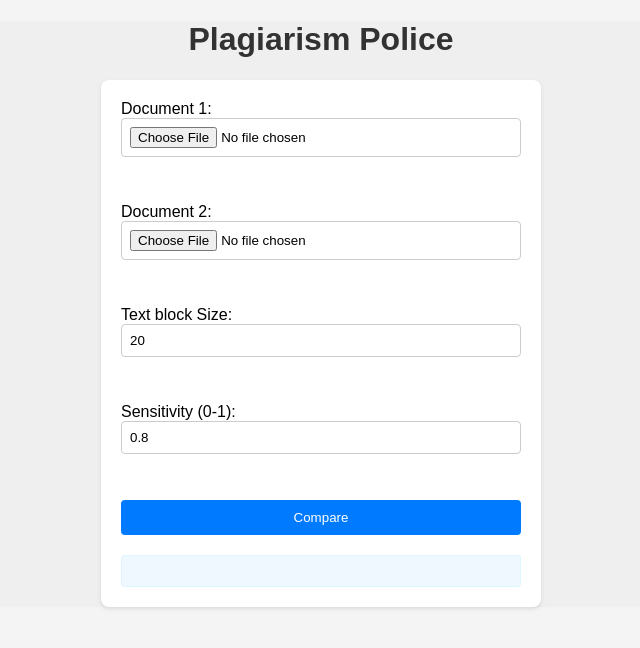
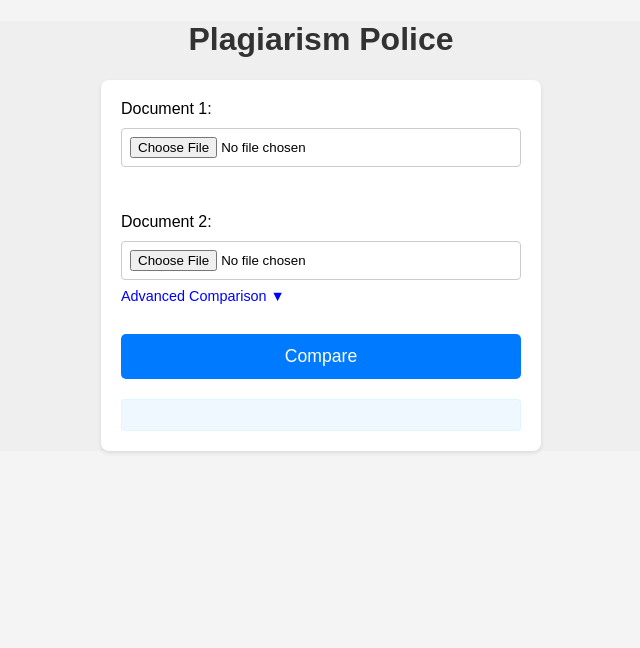
Before and after one commit to tataisaac/Plagiarism-Police, a Flask app: page / in a window 1280 px wide. Shown: the top 648 px of the page, without its empty margins (319-959 px from the left). Run offline with Flask 3, Linux system fonts and the light colour scheme.

Commit message:
Advanced Compare Option
Added an advance compare option so the user can compare with default optimal values or choose throe own window and threshold

```diff
--- a/static/style.css
+++ b/static/style.css
@@ -63,6 +63,10 @@ button {
 
 button:hover {
     background-color: #0056b3;
+    background-color: #0056b3; /* Darker blue on hover */
+    transform: translateY(-2px); /* Slight vertical lift */
+    box-shadow: 0 4px 6px rgba(0, 0, 0, 0.2); /* Add a subtle shadow */
+    transition: background-color 0.3s ease, transform 0.3s ease, box-shadow 0.3s ease; /* Smooth transition */
 }
 
 #result {
@@ -83,3 +87,33 @@ button:hover {
     font-size: 1.1em; /* Increase font size */
     color: #333; /* Darker text color */
 }
+
+/*animation for advance compare filed
+#advancedInputs {
+    max-height: 0;
+    overflow: hidden;
+    transition: max-height 0.9s ease-in-out; /* Smooth transition
+}
+
+#advancedInputs.show {
+    max-height: 500px; /* Adjust as needed
+}*/
+
+#advancedInputs {
+    display: none;
+    margin-top: 10px;
+    position: relative;
+    border: 1px solid #ddd;
+    padding: 10px;
+    border-radius: 5px;
+    text-align: center; /* Center elements horizontally */
+}
+
+#advancedInputs > div:first-child { /* Select the flex container */
+    display: flex;
+    justify-content: center; /* Center flex items horizontally */
+}
+
+#advancedInputs > div:first-child > div { /* Select flex items */
+    margin: 0 5px; /* Add some horizontal margin between items */
+}
--- a/templates/index.html
+++ b/templates/index.html
@@ -7,41 +7,99 @@
 <body>
     <h1>Plagiarism Police</h1>
     <form id="uploadForm" enctype="multipart/form-data">
-        Document 1: <input type="file" name="file1" accept=".pdf,.doc,.docx,.txt" required><br><br>
-        Document 2: <input type="file" name="file2" accept=".pdf,.doc,.docx,.txt" required><br><br>
-        Text block Size: <input type="number" name="window_size" value="20" required><br><br>
-        Sensitivity (0-1): <input type="number" name="threshold" value="0.8" required><br><br>
+        <input type="hidden" name="advancedToggleUsed" id="advancedToggleUsed" value="false">
+
+        <label for="file1">Document 1:</label>
+        <input type="file" name="file1" id="file1" accept=".pdf,.doc,.docx,.txt" required><br><br>
+
+        <label for="file2">Document 2:</label>
+        <input type="file" name="file2" id="file2" accept=".pdf,.doc,.docx,.txt" required><br><br>
+
+        <div style="margin-top: -38px;">
+            <div id="advancedToggle" style="cursor: pointer; color: blue; font-size: 0.9em;">
+                Advanced Comparison <span id="toggleIcon">&#9660;</span>
+            </div>
+
+            <div id="advancedInputs" style="display: none; margin-top: 10px; position: relative;">
+    <div style="display: flex;">
         <div>
-            <button type="submit">Compare</button>
+            <label for="windowSize" style="font-size: 0.7em;">Window Size:</label>
+            <input type="number" name="windowSize" id="windowSize" value="20" style="width: 80px; font-size: 0.9em;">
         </div>
-        <div id="result"></div>
+        <div style="margin-left: 10px;">
+            <label for="threshold" style="font-size: 0.7em;">Threshold (0-1):</label>
+            <input type="number" name="threshold" id="threshold" value="0.8" step="0.01" style="width: 80px; font-size: 0.9em;">
+        </div>
+    </div>
+
+    <div id="resetDefaults" style="position: absolute; top: 0; right: 0; cursor: pointer; font-size: 1.2em;">
+        &#10227;
+    </div>
+</div>
+        </div>
+
+        <div style="margin-top: 30px; text-align: center;">
+            <button type="submit" style="padding: 12px 25px; font-size: 1.1em; background-color: #007bff; color: white; border: none; border-radius: 5px; cursor: pointer;">Compare</button>
+        </div>
+
+        <div id="result" style="margin-top: 20px;"></div>
     </form>
 
+    <script>
+        // Event listener for Advanced Comparison toggle
+        document.getElementById('advancedToggle').addEventListener('click', function() {
+            const advancedInputs = document.getElementById('advancedInputs');
+            const toggleIcon = document.getElementById('toggleIcon');
 
-    <script>
+            // Toggle visibility of advanced inputs and update toggle icon
+            if (advancedInputs.style.display === 'none') {
+                advancedInputs.style.display = 'block';
+                toggleIcon.innerHTML = '&#9650;';
+                document.getElementById('advancedToggleUsed').value = 'true';
+            } else {
+                advancedInputs.style.display = 'none';
+                toggleIcon.innerHTML = '&#9660;';
+                document.getElementById('advancedToggleUsed').value = 'false';
+            }
+        });
+
+        // Event listener for Reset to Defaults button
+        document.getElementById('resetDefaults').addEventListener('click', function() {
+            // Reset window size and threshold inputs to default values
+            document.getElementById('windowSize').value = '20';
+            document.getElementById('threshold').value = '0.8';
+        });
+
+        // Event listener for form submission
         document.getElementById('uploadForm').addEventListener('submit', function(event) {
-            event.preventDefault();
-            const formData = new FormData(this);
+            event.preventDefault(); // Prevent default form submission
+            const formData = new FormData(this); // Create FormData object from the form
 
+            // Send the form data to the server using fetch API
             fetch('/', {
                 method: 'POST',
                 body: formData
             })
             .then(response => {
-                if (!response.ok) { // Check if the response is not OK (e.g., 413 error)
+                // Check if the response is not OK (e.g., 413 error)
+                if (!response.ok) {
+                    // Parse JSON error response and throw an error
                     return response.json().then(errorData => {
-                        throw new Error(errorData.error); // Throw an error with the error message
+                        throw new Error(errorData.error);
                     });
                 }
-                return response.json(); // If response is OK, parse JSON
+                // Parse JSON response if it's OK
+                return response.json();
             })
             .then(data => {
+                // Display comparison results
                 document.getElementById('result').innerHTML = `
                     <p>Similarity: ${data.similarity_score.toFixed(2)}. ${data.are_similar ? 'Oh snap!!! Documents are similar' : 'Documents are not similar'}.</p>
                 `;
             })
             .catch(error => {
-                document.getElementById('result').innerHTML = `<p style="color: red;">Error: ${error.message}</p>`; // Display error message
+                // Display error message in case of errors
+                document.getElementById('result').innerHTML = `<p style="color: red;">Error: ${error.message}</p>`;
             });
         });
     </script>
```
